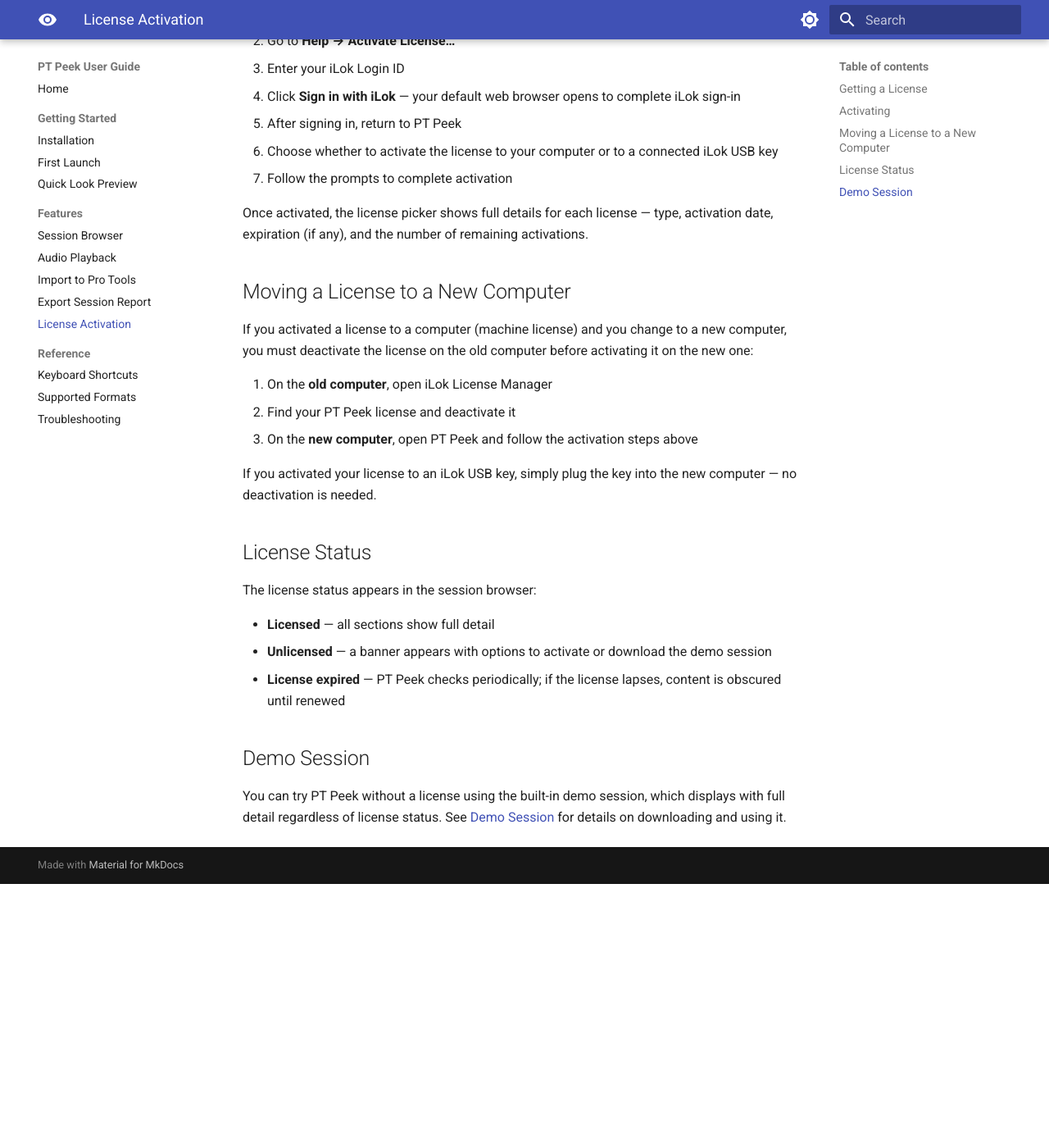
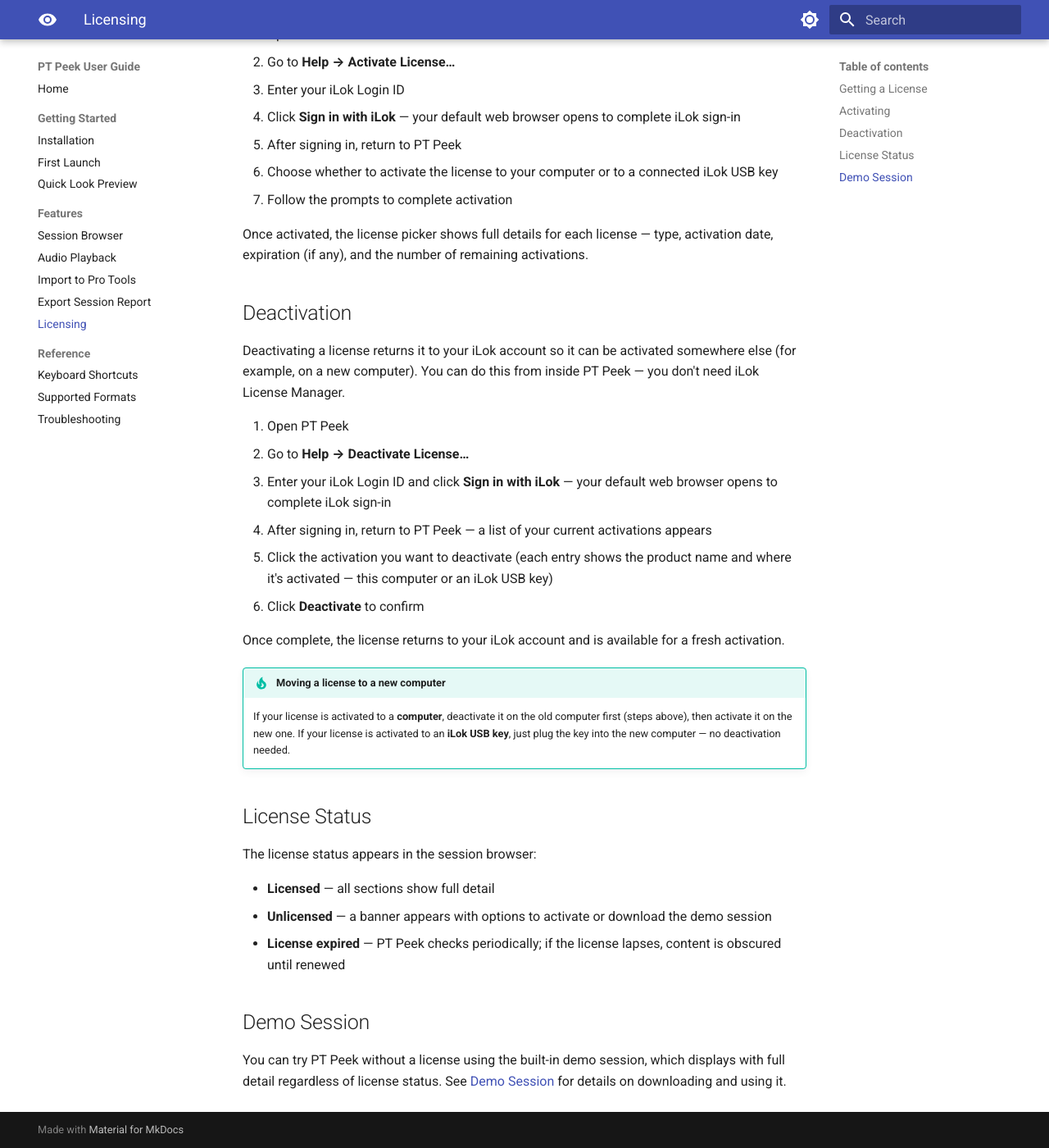
Before and after one commit to neyrinckaudio/docs-pt-peek, an MkDocs documentation site: the page built from docs/features/activation.md, in a window 1280 px wide and 1400 px high, scrolled down 577 px. Shown: the whole window at 82% size. Built offline with MkDocs 1.6.1 and Material for MkDocs 9.7.7, drawn with Linux system fonts in a browser that asks for light colours; before the commit the page ends 1655 px from its top, so only the background shows below that; some of the changed text lies outside the part shown.

Commit message:
improved Licensing info

```diff
--- a/docs/features/activation.md
+++ b/docs/features/activation.md
@@ -1,6 +1,6 @@
-# License Activation
+# Licensing
 
-PT Peek requires an iLok license for full functionality. Without a license, the Quick Look preview and session browser show limited information (session setup and overview only; tracks, clips, and audio files are obscured).
+PT Peek requires an iLok license, activated to an iLok USB key or to a computer (machine license), for full functionality. Without a license, the Quick Look preview and session browser show limited information (session setup and overview only; tracks, clips, and audio files are obscured).
 
 ## Getting a License
 
@@ -23,15 +23,21 @@
 
 Once activated, the license picker shows full details for each license — type, activation date, expiration (if any), and the number of remaining activations.
 
-## Moving a License to a New Computer
+## Deactivation
 
-If you activated a license to a computer (machine license) and you change to a new computer, you must deactivate the license on the old computer before activating it on the new one:
+Deactivating a license returns it to your iLok account so it can be activated somewhere else (for example, on a new computer). You can do this from inside PT Peek — you don't need iLok License Manager.
 
-1. On the **old computer**, open iLok License Manager
-2. Find your PT Peek license and deactivate it
-3. On the **new computer**, open PT Peek and follow the activation steps above
+1. Open PT Peek
+2. Go to **Help → Deactivate License…**
+3. Enter your iLok Login ID and click **Sign in with iLok** — your default web browser opens to complete iLok sign-in
+4. After signing in, return to PT Peek — a list of your current activations appears
+5. Click the activation you want to deactivate (each entry shows the product name and where it's activated — this computer or an iLok USB key)
+6. Click **Deactivate** to confirm
 
-If you activated your license to an iLok USB key, simply plug the key into the new computer — no deactivation is needed.
+Once complete, the license returns to your iLok account and is available for a fresh activation.
+
+!!! tip "Moving a license to a new computer"
+    If your license is activated to a **computer**, deactivate it on the old computer first (steps above), then activate it on the new one. If your license is activated to an **iLok USB key**, just plug the key into the new computer — no deactivation needed.
 
 ## License Status
 
--- a/docs/getting-started/first-launch.md
+++ b/docs/getting-started/first-launch.md
@@ -24,7 +24,7 @@
 3. Sign in with your iLok credentials in the activation window
 4. Follow the prompts to activate the license to your computer
 
-See [License Activation](../features/activation.md) for more details.
+See [Licensing](../features/activation.md) for more details.
 
 !!! tip "You only need to launch PT Peek once"
     After the first launch, the Quick Look extension works in Finder even when PT Peek is not running. Your license is verified automatically.
--- a/mkdocs.yml
+++ b/mkdocs.yml
@@ -36,7 +36,7 @@
     - Audio Playback: features/audio-playback.md
     - Import to Pro Tools: features/import.md
     - Export Session Report: features/export-report.md
-    - License Activation: features/activation.md
+    - Licensing: features/activation.md
   - Reference:
     - Keyboard Shortcuts: reference/shortcuts.md
     - Supported Formats: reference/formats.md
```
